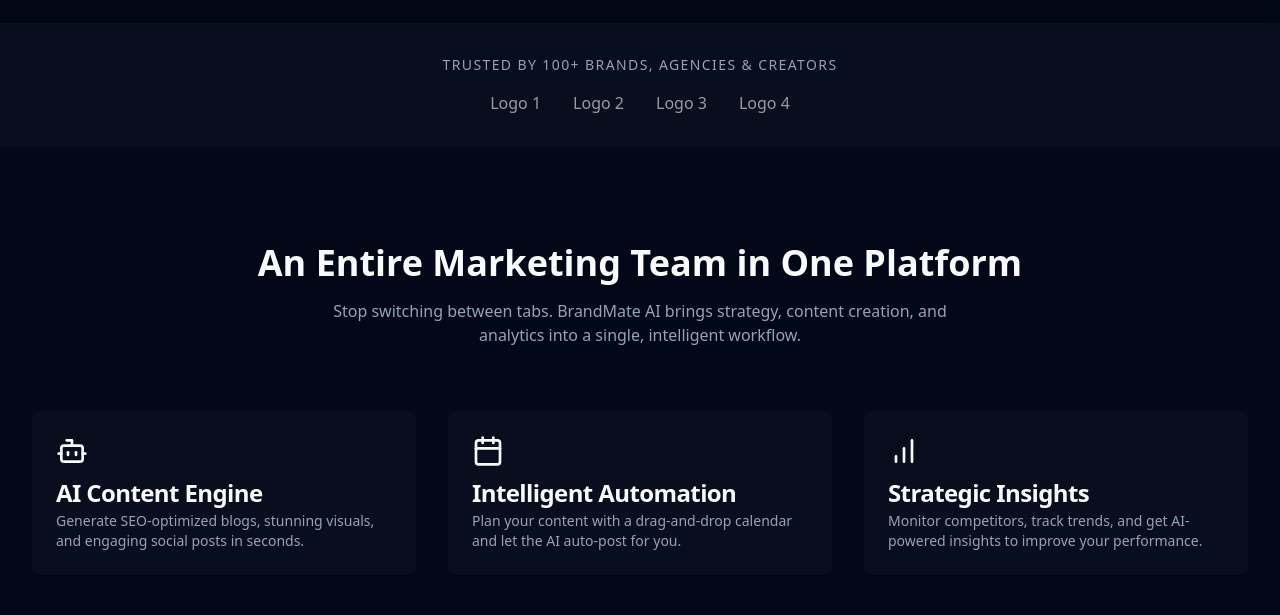
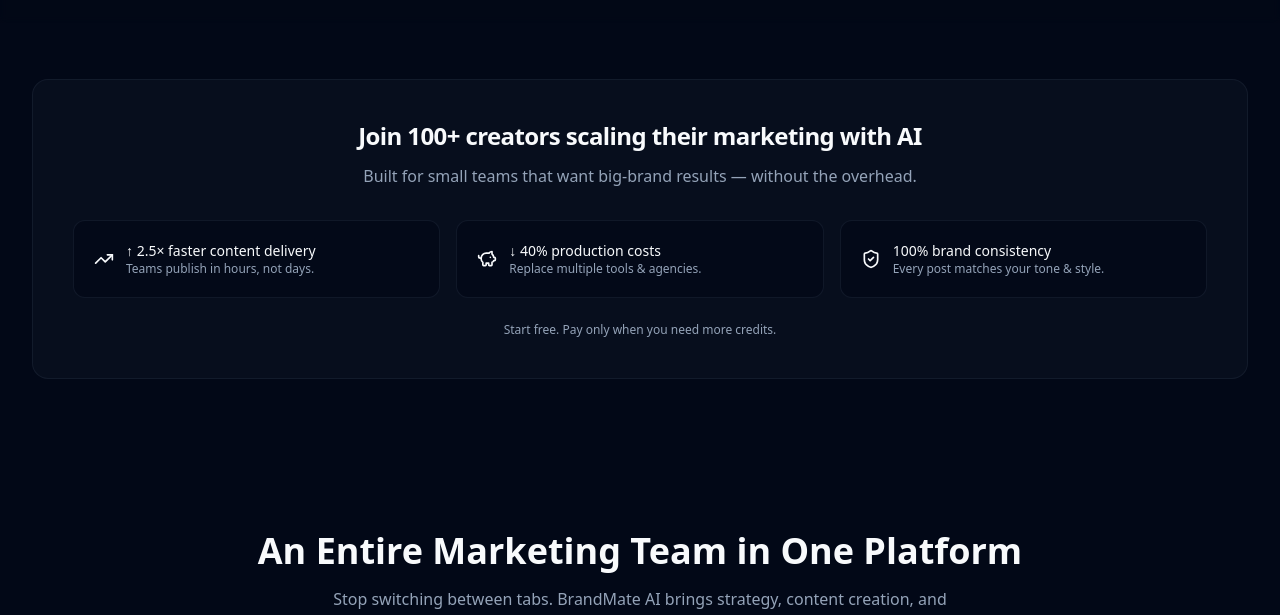
Before and after one commit to siriusaisolution-1/brandmateai, a Next.js app: page / in a window 1280 px wide. Shown: the part 754-1369 px from the top of the page. Built offline with nearby package versions, Linux system fonts and the light colour scheme; no server answers; what reactfire would draw is missing.

Commit message:
Replace homepage social proof bar

```diff
--- a/src/app/(auth)/login/page.tsx
+++ b/src/app/(auth)/login/page.tsx
@@ -116,7 +116,7 @@
         </CardContent>
         <CardFooter className="flex justify-center">
           <span className="text-sm text-muted-foreground">
-            Don't have an account?{' '}
+            Don&apos;t have an account?{' '}
             <Link href="/register" className="text-primary underline-offset-4 hover:underline">
               Create one
             </Link>
--- a/src/app/(marketing)/_components/home-page-client.tsx
+++ b/src/app/(marketing)/_components/home-page-client.tsx
@@ -4,7 +4,7 @@
 import { Bot, Calendar, BarChart } from "lucide-react";
 
 import { MarketingHeader } from "@/components/marketing-header";
-import { SocialProofBar } from "@/components/social-proof-bar";
+import { ProofSection } from "@/components/proof-section";
 import { Button } from "@/components/ui/button";
 import { Card, CardHeader, CardTitle, CardDescription } from "@/components/ui/card";
 
@@ -40,7 +40,7 @@
           </div>
         </section>
 
-        <SocialProofBar />
+        <ProofSection />
 
         {/* Feature Showcase Section */}
         <section id="features" className="container py-16 md:py-24 space-y-16">
--- /dev/null
+++ b/src/components/proof-section.tsx
@@ -0,0 +1,71 @@
+'use client';
+
+import { TrendingUp, PiggyBank, ShieldCheck } from 'lucide-react';
+
+export function ProofSection() {
+  return (
+    <section
+      data-testid="proof-section"
+      aria-labelledby="proof-heading"
+      className="container py-10 md:py-14"
+    >
+      <div className="rounded-2xl bg-muted/20 border border-border/50 p-6 md:p-10 text-center">
+        <h3
+          id="proof-heading"
+          className="text-xl md:text-2xl font-semibold tracking-tight"
+        >
+          Join <span className="text-primary font-bold">100+ creators</span> scaling their marketing with AI
+        </h3>
+        <p className="mt-3 text-sm md:text-base text-muted-foreground max-w-2xl mx-auto">
+          Built for small teams that want big-brand results — without the overhead.
+        </p>
+
+        <div className="mt-8 grid gap-4 sm:grid-cols-3">
+          {/* Stat 1 */}
+          <div className="group rounded-xl border border-border/50 bg-background/60 p-5 text-left">
+            <div className="flex items-center gap-3">
+              <TrendingUp className="h-5 w-5 text-primary" aria-hidden="true" />
+              <div>
+                <div className="text-sm font-medium">↑ 2.5× faster content delivery</div>
+                <div className="text-xs text-muted-foreground">
+                  Teams publish in hours, not days.
+                </div>
+              </div>
+            </div>
+          </div>
+
+          {/* Stat 2 */}
+          <div className="group rounded-xl border border-border/50 bg-background/60 p-5 text-left">
+            <div className="flex items-center gap-3">
+              <PiggyBank className="h-5 w-5 text-primary" aria-hidden="true" />
+              <div>
+                <div className="text-sm font-medium">↓ 40% production costs</div>
+                <div className="text-xs text-muted-foreground">
+                  Replace multiple tools & agencies.
+                </div>
+              </div>
+            </div>
+          </div>
+
+          {/* Stat 3 */}
+          <div className="group rounded-xl border border-border/50 bg-background/60 p-5 text-left">
+            <div className="flex items-center gap-3">
+              <ShieldCheck className="h-5 w-5 text-primary" aria-hidden="true" />
+              <div>
+                <div className="text-sm font-medium">100% brand consistency</div>
+                <div className="text-xs text-muted-foreground">
+                  Every post matches your tone & style.
+                </div>
+              </div>
+            </div>
+          </div>
+        </div>
+
+        {/* Micro reassurance */}
+        <p className="mt-6 text-xs text-muted-foreground">
+          Start free. Pay only when you need more credits.
+        </p>
+      </div>
+    </section>
+  );
+}
--- a/src/components/social-proof-bar.tsx
+++ /dev/null
@@ -1,18 +0,0 @@
-export function SocialProofBar() {
-    return (
-        <section className="py-8 text-center bg-muted/20">
-            <div className="container">
-                <p className="text-sm uppercase text-muted-foreground tracking-widest">
-                TRUSTED BY 100+ BRANDS, AGENCIES & CREATORS
-                </p>
-                {/* In a real app, you would map over an array of logos here */}
-                <div className="mt-4 flex justify-center items-center gap-8 opacity-60">
-                    <p>Logo 1</p>
-                    <p>Logo 2</p>
-                    <p>Logo 3</p>
-                    <p>Logo 4</p>
-                </div>
-            </div>
-        </section>
-    );
-}
```
Also changed, not shown: 1 other file (tests, documents, lock files or other folders).
